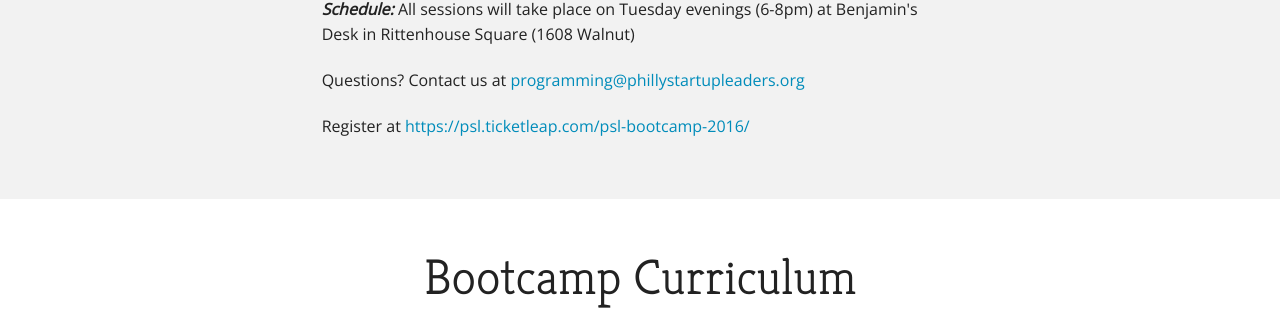
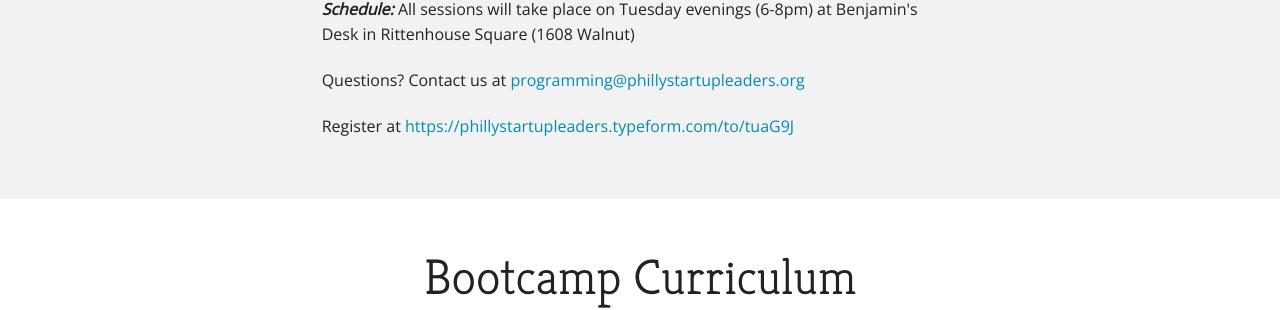
Before and after one commit to phillystartupleaders/bootcamp, a Jekyll site: the page built from index.html, in a window 1280 px wide and 900 px high, scrolled down 1143 px. Shown: the part 145-455 px from the top of the window. Built offline with Jekyll 4.4.1, drawn with Linux system fonts in a browser that asks for light colours; nearby versions of some CDN libraries; some of the changed lines change nothing that is shown.

Commit message:
Fix registration link

```diff
--- a/index.html
+++ b/index.html
@@ -44,7 +44,7 @@
       <p><em><strong>Schedule:</strong></em> All sessions will take place on Tuesday evenings (6-8pm) at Benjamin's Desk in Rittenhouse Square (1608 Walnut)</p>
 
       <p>Questions? Contact us at <a href="mailto:programming@phillystartupleaders.org">programming@phillystartupleaders.org</a></p>
-      <p>Register at <a href="https://psl.ticketleap.com/psl-bootcamp-2016/">https://psl.ticketleap.com/psl-bootcamp-2016/</a></p>
+      <p>Register at <a href="https://phillystartupleaders.typeform.com/to/tuaG9J">https://phillystartupleaders.typeform.com/to/tuaG9J</a></p>
     </div>
   </div>
 </div>
```
